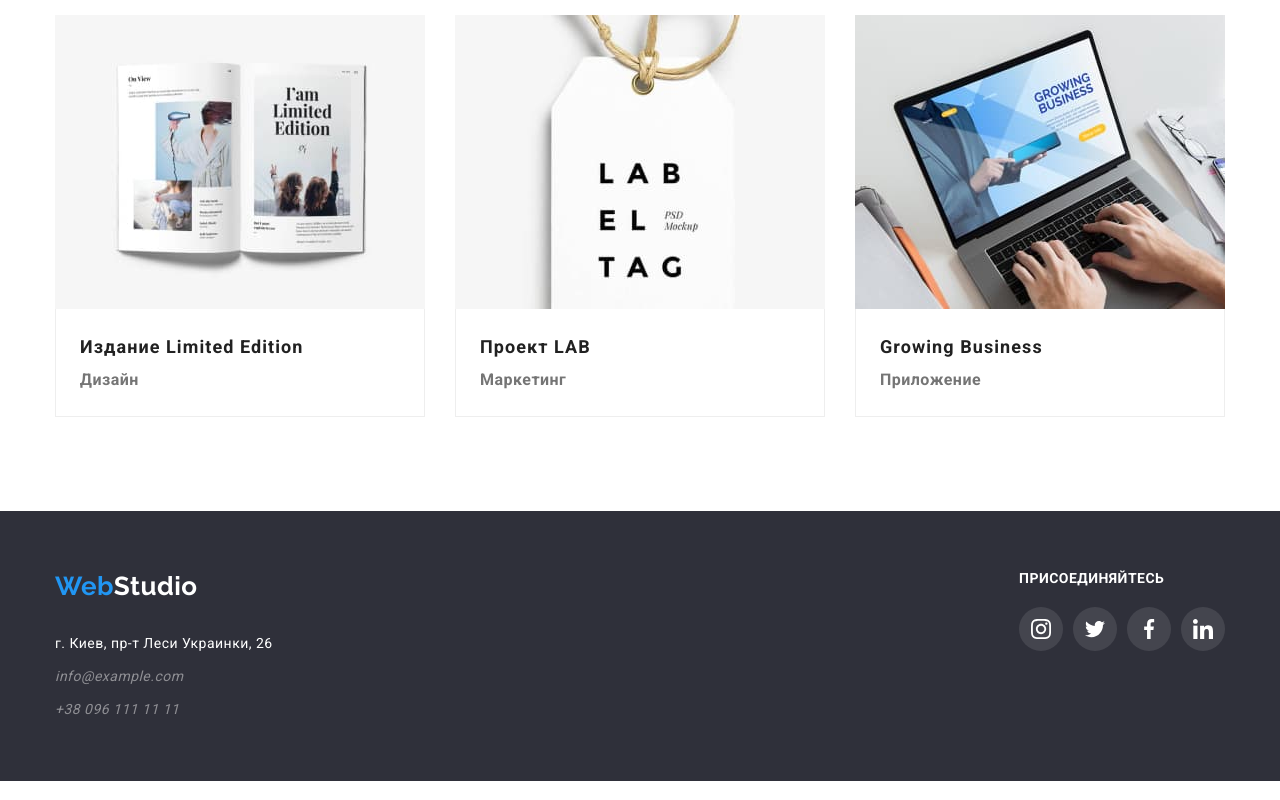
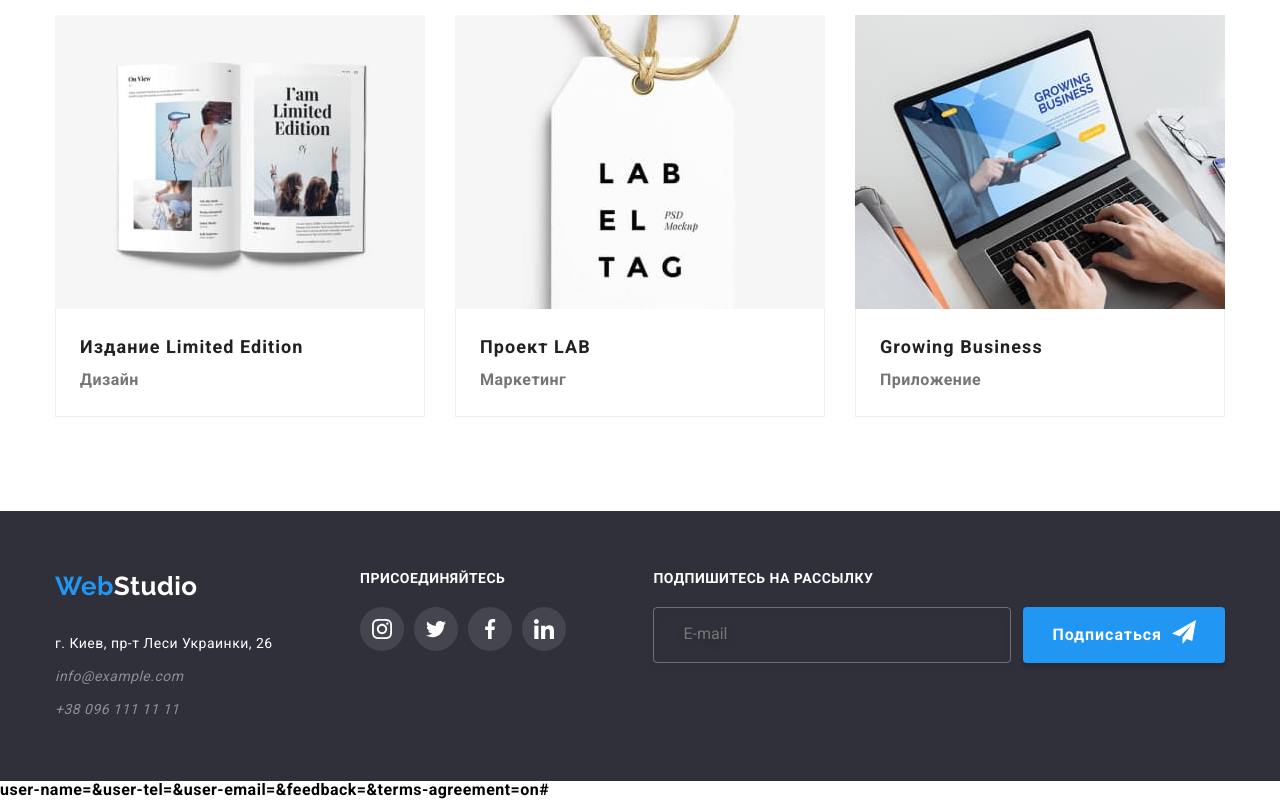
Before and after one commit to Emarhal/goit-markup-hw-06, a plain HTML site: page portfolio.html in a window 1280 px wide. Shown: the part 1110-1910 px from the top of the page. Drawn offline with nearby package versions, Linux system fonts and the light colour scheme.

Commit message:
Додал form v input footer

```diff
--- a/portfolio.html
+++ b/portfolio.html
@@ -253,7 +253,20 @@
                     </li>
                 </ul>
             </div>
+            <div class="footer-form-section">
+                <h2 class="title-footer-social">Подпишитесь на рассылку</h2>
+                <div class="footer-form-section-input">
+                    <input type="email" name="user-email" class="footer-form-input" placeholder="E-mail">
+                    <button type="button" class="footer-input-img-tw">Подписаться
+                        <svg width="24" height="24" class="footer-input-tw">
+                            <use href="./images/svg/sprite.svg#twitter-send"></use>
+                        </svg>
+                    </button>
+                </div>
+            </div>
         </div>
     </footer>
 </body>
 </html>
+
+user-name=&user-tel=&user-email=&feedback=&terms-agreement=on#
```
Also changed, not shown: index.html (+2 -2 lines).
